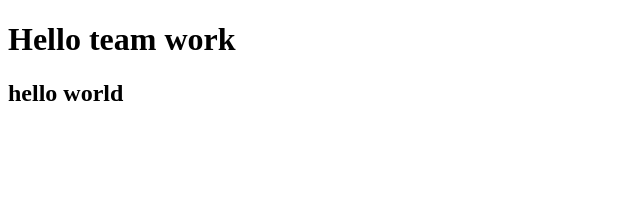
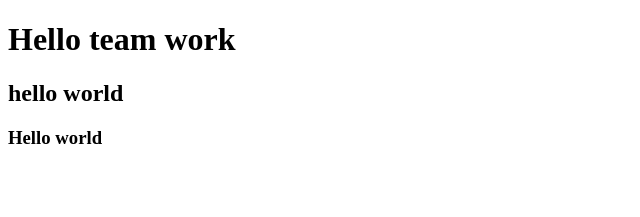
Before and after one commit to abdullayevkhamidulla/team-work1, a React (Vite) app: page / in a window 1280 px wide. Shown: the top 217 px of the page, without its empty margins (0-640 px from the left). Built offline with nearby package versions, Linux system fonts and the light colour scheme.

Commit message:
third commit

```diff
--- a/src/App.jsx
+++ b/src/App.jsx
@@ -10,6 +10,7 @@ function App() {
     <>
       <h1>Hello team work</h1>
       <h2>hello world</h2>
+      <h3>Hello world</h3>
     </>
   );
 }
```
